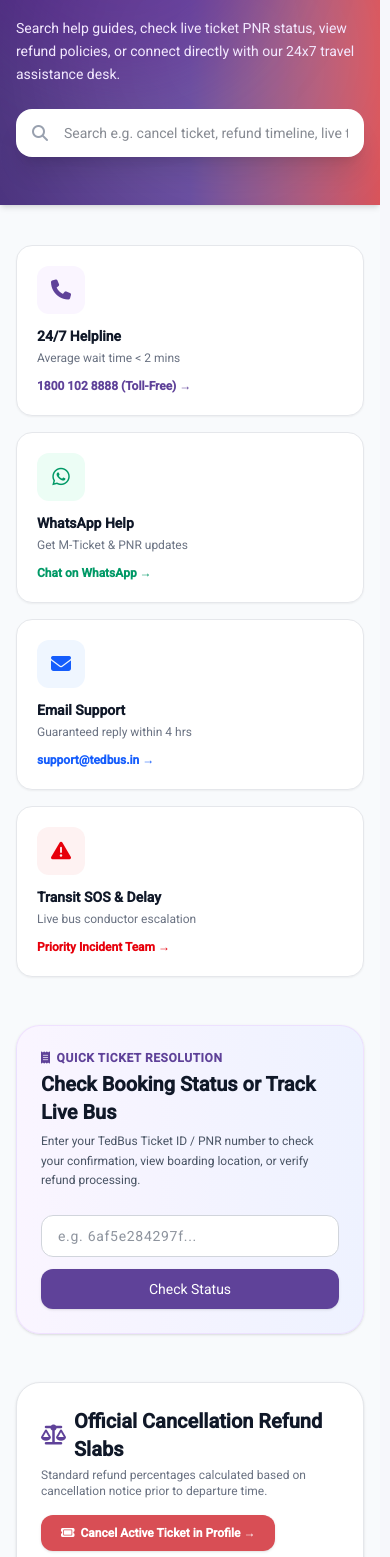
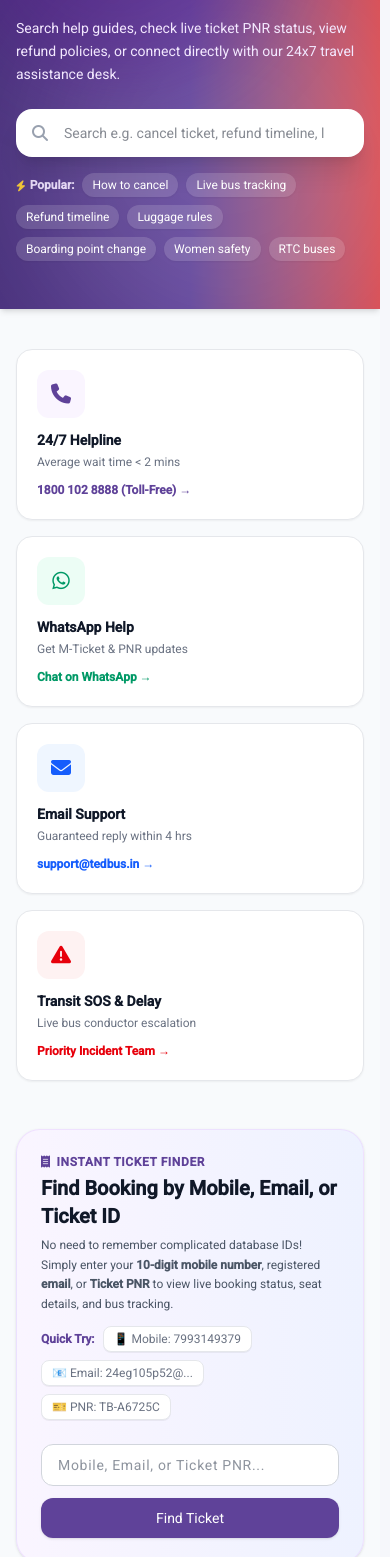
Before and after one commit to 1Manojkumar1/TedBus, an Angular app in the folder frontend/: page /cancellation in a window 390 px wide. Shown: the part 251-1808 px from the top of the page. Built offline with nearby package versions, Linux system fonts and the light colour scheme.

Commit message:
feat(help): simplify ticket lookup by mobile/email/pnr with 1-click chips, and upgrade search UX with instant pills, keyword highlight, and auto-expansion

```diff
--- a/frontend/src/app/Component/info-page/info-page.html
+++ b/frontend/src/app/Component/info-page/info-page.html
@@ -34,10 +34,23 @@
           <i class="fa-solid fa-magnifying-glass absolute left-4 top-4 text-gray-400 text-base"></i>
           <input type="text" [ngModel]="searchQuery()" (ngModelChange)="searchQuery.set($event)"
             placeholder="Search e.g. cancel ticket, refund timeline, live tracking, luggage allowance..."
-            class="w-full pl-12 pr-4 py-3.5 rounded-2xl bg-white text-gray-900 shadow-xl text-sm md:text-base focus:outline-none focus:ring-4 focus:ring-purple-300 transition-all font-medium" />
+            class="w-full pl-12 pr-10 py-3.5 rounded-2xl bg-white text-gray-900 shadow-xl text-sm md:text-base focus:outline-none focus:ring-4 focus:ring-purple-300 transition-all font-medium" />
           <button *ngIf="searchQuery()" (click)="searchQuery.set('')"
-            class="absolute right-3.5 top-3.5 text-gray-400 hover:text-gray-600 text-sm p-1">
-            <i class="fa-solid fa-xmark"></i>
+            class="absolute right-3.5 top-3.5 text-gray-400 hover:text-gray-600 text-sm p-1 cursor-pointer"
+            title="Clear Search">
+            <i class="fa-solid fa-circle-xmark text-base"></i>
+          </button>
+        </div>
+
+        <!-- Popular Search Terms (Instant 1-Click Search) -->
+        <div class="mt-4 flex items-center gap-2 flex-wrap text-xs text-purple-100">
+          <span class="font-bold flex items-center gap-1 opacity-90">
+            <i class="fa-solid fa-bolt text-amber-300 text-[11px]"></i>
+            <span>Popular:</span>
+          </span>
+          <button *ngFor="let term of popularSearches" (click)="applySearchChip(term)"
+            class="px-2.5 py-1 rounded-full bg-white/15 hover:bg-white/25 backdrop-blur-xs text-white text-[11px] font-semibold transition-all hover:scale-105 active:scale-95 cursor-pointer shadow-xs">
+            {{ term }}
           </button>
         </div>
       </div>
@@ -114,26 +127,47 @@
         <div class="max-w-xl">
           <span class="text-xs font-bold uppercase tracking-wider text-[#5f4299] dark:text-purple-300 flex items-center gap-1.5">
             <i class="fa-solid fa-receipt"></i>
-            <span>Quick Ticket Resolution</span>
+            <span>Instant Ticket Finder</span>
           </span>
           <h2 class="text-xl md:text-2xl font-extrabold text-gray-900 dark:text-gray-100 mt-1">
-            Check Booking Status or Track Live Bus
+            Find Booking by Mobile, Email, or Ticket ID
           </h2>
           <p class="text-xs md:text-sm text-gray-600 dark:text-gray-300 mt-1.5 leading-relaxed">
-            Enter your TedBus Ticket ID / PNR number to check your confirmation, view boarding location, or verify refund processing.
+            No need to remember complicated database IDs! Simply enter your <strong>10-digit mobile number</strong>, registered <strong>email</strong>, or <strong>Ticket PNR</strong> to view live booking status, seat details, and bus tracking.
           </p>
+
+          <!-- Quick Fill Chips for easy testing / signed-in convenience -->
+          <div class="flex items-center gap-2 flex-wrap text-xs text-gray-500 dark:text-gray-400 mt-3">
+            <span class="font-bold text-[#5f4299] dark:text-purple-300">Quick Try:</span>
+            <button (click)="fillAndCheckPnr('7993149379')"
+              class="px-2.5 py-1 rounded-lg bg-white dark:bg-slate-800 border border-gray-200 dark:border-slate-700 hover:border-[#5f4299] text-[11px] font-semibold cursor-pointer transition-all shadow-2xs">
+              📱 Mobile: 7993149379
+            </button>
+            <button (click)="fillAndCheckPnr('24eg105p52@gmail.com')"
+              class="px-2.5 py-1 rounded-lg bg-white dark:bg-slate-800 border border-gray-200 dark:border-slate-700 hover:border-[#5f4299] text-[11px] font-semibold cursor-pointer transition-all shadow-2xs">
+              📧 Email: 24eg105p52@...
+            </button>
+            <button (click)="fillAndCheckPnr('TB-A6725C')"
+              class="px-2.5 py-1 rounded-lg bg-white dark:bg-slate-800 border border-gray-200 dark:border-slate-700 hover:border-[#5f4299] text-[11px] font-semibold cursor-pointer transition-all shadow-2xs">
+              🎫 PNR: TB-A6725C
+            </button>
+            <button *ngIf="auth.user()?.email" (click)="fillAndCheckPnr(auth.user()!.email)"
+              class="px-2.5 py-1 rounded-lg bg-purple-50 dark:bg-purple-950 text-[#5f4299] dark:text-purple-300 border border-purple-200 dark:border-purple-800 text-[11px] font-bold cursor-pointer transition-all shadow-2xs">
+              ✨ My Email ({{ auth.user()?.email }})
+            </button>
+          </div>
         </div>
 
         <div class="w-full lg:w-auto flex flex-col sm:flex-row gap-3 items-stretch sm:items-center">
-          <div class="relative flex-1 sm:w-64">
+          <div class="relative flex-1 sm:w-72">
             <input type="text" [ngModel]="pnrInput()" (ngModelChange)="pnrInput.set($event)"
-              placeholder="e.g. 6af5e284297f..."
+              placeholder="Mobile, Email, or Ticket PNR..."
               class="w-full px-4 py-2.5 rounded-xl border border-gray-300 dark:border-slate-700 bg-white dark:bg-slate-900 text-xs md:text-sm font-semibold tracking-wider focus:outline-none focus:ring-2 focus:ring-[#5f4299]" />
           </div>
           <button (click)="checkPnrStatus()" [disabled]="isCheckingPnr()"
-            class="px-5 py-2.5 bg-[#5f4299] text-white rounded-xl text-xs md:text-sm font-bold hover:bg-[#4b337e] transition-colors cursor-pointer shadow-sm inline-flex items-center justify-center gap-1.5 disabled:opacity-60">
+            class="px-5 py-2.5 bg-[#5f4299] text-white rounded-xl text-xs md:text-sm font-bold hover:bg-[#4b337e] transition-colors cursor-pointer shadow-sm inline-flex items-center justify-center gap-1.5 disabled:opacity-60 shrink-0">
             <i *ngIf="isCheckingPnr()" class="fa-solid fa-spinner animate-spin"></i>
-            <span>{{ isCheckingPnr() ? 'Checking...' : 'Check Status' }}</span>
+            <span>{{ isCheckingPnr() ? 'Searching...' : 'Find Ticket' }}</span>
           </button>
         </div>
       </div>
@@ -243,9 +277,9 @@
       </div>
     </div>
 
-    <!-- 4. Interactive Category Filter Chips -->
-    <div>
-      <div class="flex items-center justify-between mb-4">
+    <!-- 4. Interactive Category Filter Chips & Knowledge Base -->
+    <div id="articles-section">
+      <div class="flex items-center justify-between mb-4 flex-wrap gap-2">
         <h3 class="text-xl font-extrabold text-gray-900 dark:text-gray-100">
           Knowledge Base & FAQ Topics
         </h3>
@@ -254,7 +288,21 @@
         </span>
       </div>
 
-      <div class="flex items-center gap-2.5 overflow-x-auto pb-3 no-scrollbar">
+      <!-- Active Search Alert Bar (Shows when user is searching) -->
+      <div *ngIf="isSearching()"
+        class="p-3.5 mb-4 rounded-xl bg-purple-50 dark:bg-purple-950/60 border border-purple-200 dark:border-purple-800 flex items-center justify-between text-xs font-semibold text-purple-900 dark:text-purple-200 shadow-2xs">
+        <div class="flex items-center gap-2">
+          <i class="fa-solid fa-magnifying-glass text-[#5f4299] dark:text-purple-300"></i>
+          <span>Found <strong>{{ filteredArticles().length }}</strong> guides matching "<strong>{{ searchQuery() }}</strong>" across all categories (auto-expanded below)</span>
+        </div>
+        <button (click)="searchQuery.set('')"
+          class="px-2.5 py-1 rounded-lg bg-white dark:bg-slate-800 text-gray-700 dark:text-gray-200 border border-gray-200 dark:border-slate-700 hover:border-[#5f4299] text-xs font-bold cursor-pointer transition-colors">
+          Clear Search ✕
+        </button>
+      </div>
+
+      <!-- Category Filter Pills (Hidden during active global search to avoid conflicting filters) -->
+      <div *ngIf="!isSearching()" class="flex items-center gap-2.5 overflow-x-auto pb-3 no-scrollbar">
         <button *ngFor="let cat of categories" (click)="setCategory(cat.id)"
           [class]="selectedCategory() === cat.id
             ? 'whitespace-nowrap px-4 py-2 rounded-xl text-xs font-bold bg-[#5f4299] text-white shadow-sm transition-all cursor-pointer'
@@ -265,28 +313,29 @@
       </div>
     </div>
 
-    <!-- 5. Knowledge Base Articles (Accordion Details) -->
+    <!-- 5. Knowledge Base Articles (Accordion Details with Auto-Expand & Highlighting) -->
     <div class="space-y-4">
 
-      <div *ngIf="filteredArticles().length === 0" class="p-12 text-center bg-white dark:bg-slate-900 rounded-3xl border border-gray-200 dark:border-slate-800">
+      <div *ngIf="filteredArticles().length === 0" class="p-12 text-center bg-white dark:bg-slate-900 rounded-3xl border border-gray-200 dark:border-slate-800 shadow-xs">
         <i class="fa-solid fa-magnifying-glass text-3xl text-gray-400 mb-3"></i>
         <h4 class="font-bold text-base text-gray-800 dark:text-gray-200">No matching articles found</h4>
         <p class="text-xs text-gray-500 dark:text-gray-400 mt-1 max-w-sm mx-auto">
-          We couldn't find any help guide for "{{ searchQuery() }}". Try different keywords or contact support below.
+          We couldn't find any help guide for "{{ searchQuery() }}". Try one of our popular quick searches or submit a support ticket below.
         </p>
         <button (click)="searchQuery.set(''); setCategory('all')"
-          class="mt-4 px-4 py-2 bg-gray-100 dark:bg-slate-800 text-xs font-bold rounded-xl hover:bg-gray-200 transition-colors">
+          class="mt-4 px-4 py-2 bg-gray-100 dark:bg-slate-800 text-xs font-bold rounded-xl hover:bg-gray-200 dark:hover:bg-slate-700 transition-colors cursor-pointer">
           Reset Search
         </button>
       </div>
 
       <details *ngFor="let art of filteredArticles()"
+        [open]="isSearching()"
         class="p-5 md:p-6 bg-white dark:bg-slate-900 rounded-2xl border border-gray-200 dark:border-slate-800 shadow-xs cursor-pointer group transition-all">
 
         <!-- Summary Header -->
         <summary class="flex items-start md:items-center justify-between gap-4 font-bold text-gray-900 dark:text-gray-100 list-none text-sm md:text-base">
           <div class="flex items-center gap-2.5 flex-wrap">
-            <span>{{ art.title }}</span>
+            <span [innerHTML]="highlight(art.title)"></span>
             <span *ngIf="art.badge" class="text-[10px] font-bold px-2 py-0.5 rounded-full bg-purple-50 dark:bg-purple-950/60 text-[#5f4299] dark:text-purple-300 border border-purple-200 dark:border-purple-800/40">
               {{ art.badge }}
             </span>
@@ -296,20 +345,20 @@
 
         <!-- Article Content -->
         <div class="mt-4 pt-4 border-t border-gray-100 dark:border-slate-800 text-xs md:text-sm text-gray-600 dark:text-gray-300 leading-relaxed space-y-4">
-          <p class="whitespace-pre-line">{{ art.content }}</p>
+          <p class="whitespace-pre-line" [innerHTML]="highlight(art.content)"></p>
 
           <!-- Step-by-step instructions if available -->
           <div *ngIf="art.steps?.length" class="p-4 rounded-xl bg-gray-50 dark:bg-slate-800/50 border border-gray-100 dark:border-slate-800 space-y-2">
             <h5 class="font-bold text-xs text-gray-800 dark:text-gray-200 uppercase tracking-wider">Step-by-step instructions:</h5>
             <ol class="list-decimal list-inside space-y-1.5 text-xs text-gray-700 dark:text-gray-300 font-medium">
-              <li *ngFor="let s of art.steps">{{ s }}</li>
+              <li *ngFor="let s of art.steps" [innerHTML]="highlight(s)"></li>
             </ol>
           </div>
 
           <!-- Helpful Pro-Tip Box -->
           <div *ngIf="art.tips" class="p-3.5 rounded-xl bg-amber-50 dark:bg-amber-950/30 border border-amber-200/60 dark:border-amber-900/40 flex items-start gap-2.5 text-amber-900 dark:text-amber-200 text-xs">
             <i class="fa-solid fa-lightbulb text-amber-500 mt-0.5"></i>
-            <span><strong>Helpful Tip:</strong> {{ art.tips }}</span>
+            <span><strong>Helpful Tip:</strong> <span [innerHTML]="highlight(art.tips)"></span></span>
           </div>
         </div>
 
--- a/frontend/src/app/Component/info-page/info-page.ts
+++ b/frontend/src/app/Component/info-page/info-page.ts
@@ -296,25 +296,87 @@ export class InfoPageComponent {
     },
   ];
 
+  readonly popularSearches = [
+    'How to cancel',
+    'Live bus tracking',
+    'Refund timeline',
+    'Luggage rules',
+    'Boarding point change',
+    'Women safety',
+    'RTC buses',
+  ];
+
+  isSearching = computed(() => this.searchQuery().trim().length > 0);
+
   filteredArticles = computed(() => {
     const q = this.searchQuery().trim().toLowerCase();
     const cat = this.selectedCategory();
 
-    return this.articles.filter((art) => {
-      const matchCat = cat === 'all' || art.category === cat;
-      if (!matchCat) return false;
+    if (!q) {
+      return this.articles.filter((art) => cat === 'all' || art.category === cat);
+    }
 
-      if (!q) return true;
+    // Global search across ALL categories when search query is present
+    const terms = q.split(/\s+/).filter(Boolean);
 
-      const titleMatch = art.title.toLowerCase().includes(q);
-      const contentMatch = art.content.toLowerCase().includes(q);
-      const tipsMatch = art.tips?.toLowerCase().includes(q) ?? false;
-      return titleMatch || contentMatch || tipsMatch;
+    const scored = this.articles.map((art) => {
+      let score = 0;
+      const titleLower = art.title.toLowerCase();
+      const contentLower = art.content.toLowerCase();
+      const tipsLower = art.tips?.toLowerCase() || '';
+      const stepsLower = art.steps?.join(' ').toLowerCase() || '';
+
+      // Check full phrase match
+      if (titleLower.includes(q)) score += 20;
+      if (contentLower.includes(q)) score += 8;
+      if (tipsLower.includes(q)) score += 6;
+      if (stepsLower.includes(q)) score += 6;
+
+      // Check individual terms
+      for (const t of terms) {
+        if (titleLower.includes(t)) score += 5;
+        if (contentLower.includes(t)) score += 2;
+        if (tipsLower.includes(t)) score += 1;
+        if (stepsLower.includes(t)) score += 1;
+      }
+
+      return { art, score };
     });
+
+    return scored
+      .filter((s) => s.score > 0)
+      .sort((a, b) => b.score - a.score)
+      .map((s) => s.art);
   });
 
   setCategory(cat: string): void {
     this.selectedCategory.set(cat);
+  }
+
+  applySearchChip(term: string): void {
+    this.searchQuery.set(term);
+    if (typeof window !== 'undefined') {
+      const el = document.getElementById('articles-section');
+      if (el) {
+        el.scrollIntoView({ behavior: 'smooth' });
+      }
+    }
+  }
+
+  highlight(text: string): string {
+    const q = this.searchQuery().trim();
+    if (!q || !text) return text;
+    const escaped = q.replace(/[.*+?^${}()|[\]\\]/g, '\\$&');
+    const regex = new RegExp(`(${escaped})`, 'gi');
+    return text.replace(
+      regex,
+      '<mark class="bg-amber-200 dark:bg-amber-800 text-gray-900 dark:text-gray-100 font-bold px-1 rounded">$1</mark>'
+    );
+  }
+
+  fillAndCheckPnr(val: string): void {
+    this.pnrInput.set(val);
+    this.checkPnrStatus();
   }
 
   // Real PNR Lookup via Backend Database
```
Also changed, not shown: 1 other file (tests, documents, lock files or other folders).
